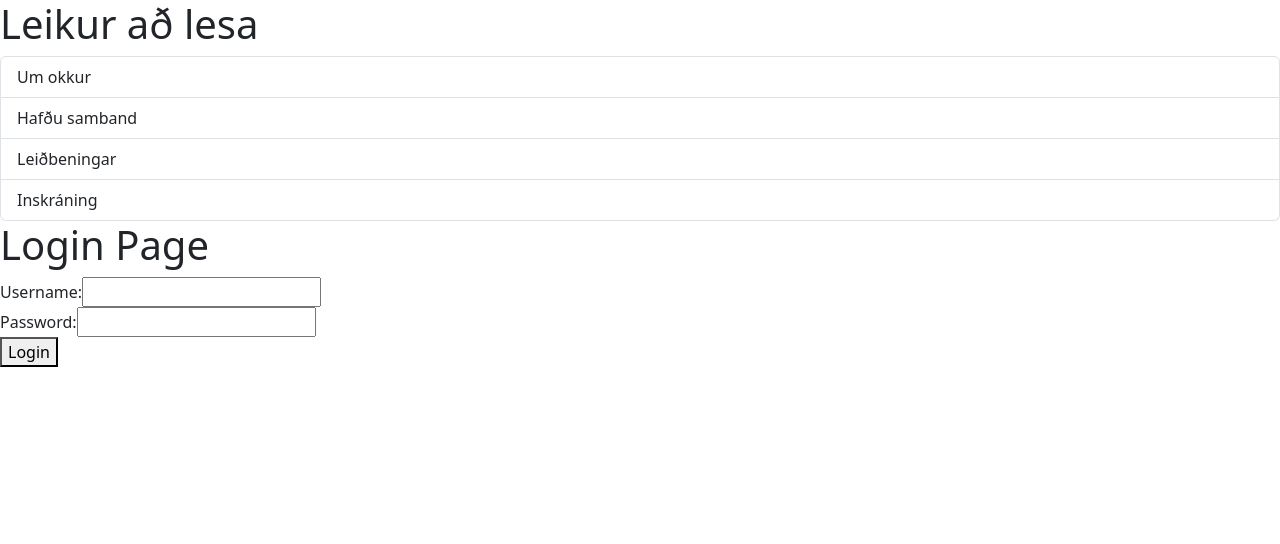
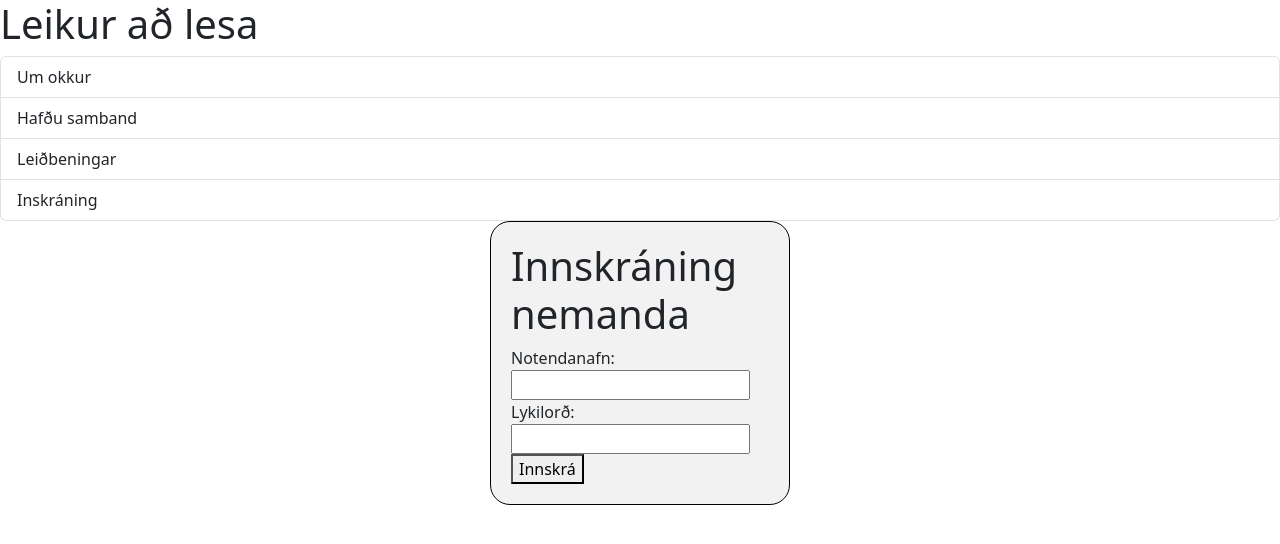
Before and after one commit to LeikuradLesa/vefApp, a React (Vite) app in the folder vefsida/: page / in a window 1280 px wide. Shown: the top 544 px of the page. Built offline with nearby package versions, Linux system fonts and the light colour scheme.

Commit message:
gera css fyrir login síðuna

```diff
--- a/vefsida/src/components/Login.tsx
+++ b/vefsida/src/components/Login.tsx
@@ -1,5 +1,5 @@
-
 import React, { useState } from 'react';
+import './Login.css'; // Import the CSS file
 
 const LoginPage: React.FC = () => {
   const [username, setUsername] = useState('');
@@ -21,20 +21,20 @@ const LoginPage: React.FC = () => {
   };
 
   return (
-    <div>
-      <h1>Login Page</h1>
+    <div className="login-container"> {/* Add a class name for styling */}
+      <h1>Innskráning nemanda</h1>
       <form onSubmit={handleLogin}>
         <label>
-          Username:
+          Notendanafn:  <br />
           <input type="text" value={username} onChange={handleUsernameChange} />
         </label>
         <br />
         <label>
-          Password:
+          Lykilorð: <br />
           <input type="password" value={password} onChange={handlePasswordChange} />
         </label>
         <br />
-        <button type="submit">Login</button>
+        <button type="submit">Innskrá</button>
       </form>
     </div>
   );
--- /dev/null
+++ b/vefsida/src/components/login.css
@@ -0,0 +1,20 @@
+.login-container {
+    background-color: #f2f2f2;
+    border: 1px solid #ccc;
+    border-radius: 5px;
+    padding: 20px;
+    width: 300px;
+    margin: 0 auto;
+    border-radius: 20px;
+    border-style: solid;
+    border-color: #000000;
+}
+
+.Title {
+    text-align: center;
+    color: #333;
+    font-size: 24px;
+    margin-bottom: 20px;
+}
+
+/* Add more CSS styles here to spice up the website */
--- a/vefsida/src/login-form.module.css
+++ /dev/null
@@ -1,20 +0,0 @@
-
-.login_box {
-    width: 340px;
-    border-radius: 30px;
-    border-style: solid;
-    border-color: black;
-    top: 50%;
-    left: 50%;
-
-}
-body {
-    background-color: #f7f7f7;
-}
-.Title{
-    color: aqua;
-    font-size: large;
-}
-.mb-3{
-    max-width: fit-content;
-}
```
